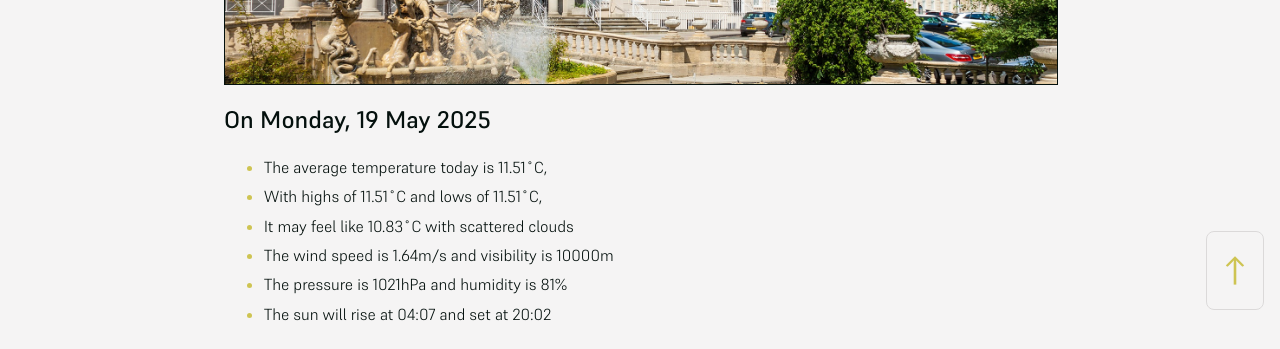
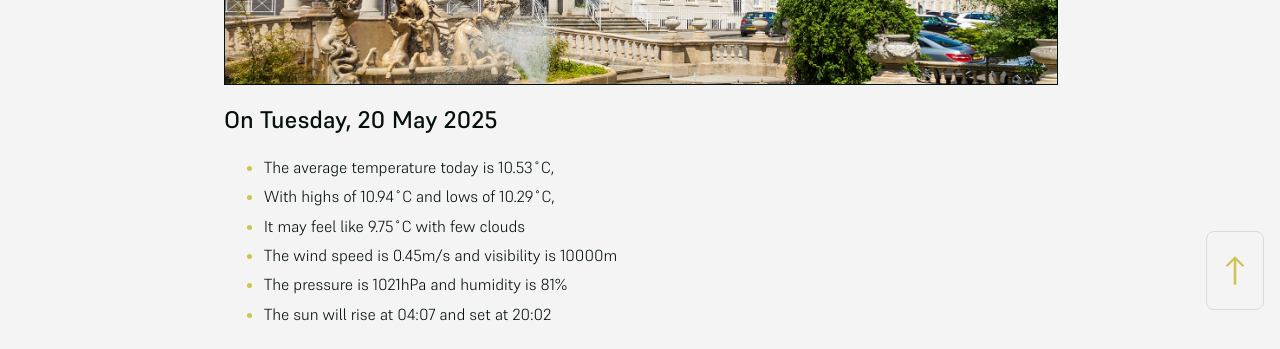
Before and after one commit to mat-0/cheltenham-open-data, a Jekyll site: the page built from index.md, in a window 1280 px wide. Shown: the part 574-923 px from the top of the page. Built offline with Jekyll 4.4.1, drawn with Linux system fonts in a browser that asks for light colours.

Commit message:
Updated 2025-05-20 01:24:27

```diff
--- a/index.md
+++ b/index.md
@@ -8,12 +8,12 @@ seo: Menu
 ![Logo](/images/logo.jpg){:width="832px"}
 
 <!-- weather_marker starts -->
-## On Monday, 19 May 2025
+## On Tuesday, 20 May 2025
 
-- The average temperature today is 11.51˚C,
-- With highs of 11.51˚C and lows of 11.51˚C,
-- It may feel like 10.83˚C with scattered clouds
-- The wind speed is 1.64m/s and visibility is 10000m
+- The average temperature today is 10.53˚C,
+- With highs of 10.94˚C and lows of 10.29˚C,
+- It may feel like 9.75˚C with few clouds
+- The wind speed is 0.45m/s and visibility is 10000m
 - The pressure is 1021hPa and humidity is 81%
 - The sun will rise at 04:07 and set at 20:02
 
```
Also changed, not shown: _data/flood.json (+5 -48 lines), _pages/news.md (+8 -8 lines), _pages/terrorism.md (+1 -1 lines).
